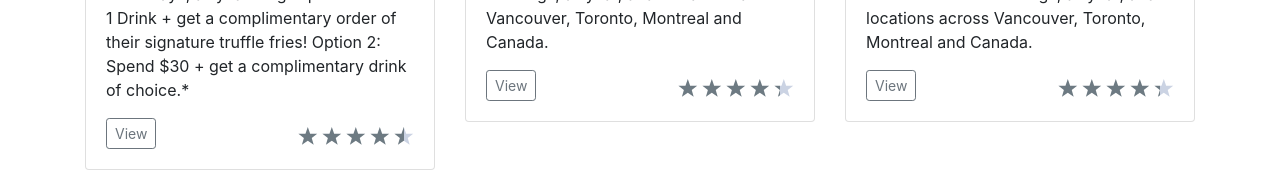
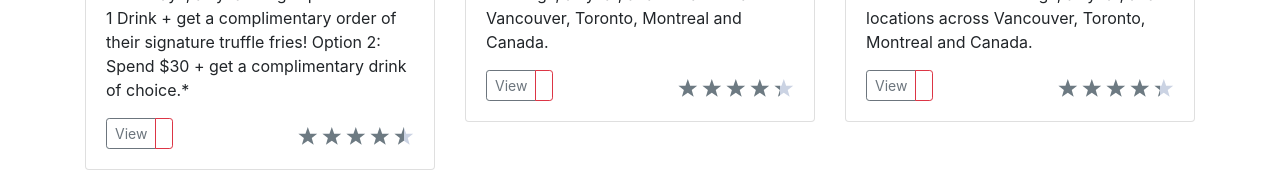
Before and after one commit to PhilipPhil/e-commerce, a React (Create React App) app in the folder app/: page / in a window 1280 px wide. Shown: the part 445-637 px from the top of the page. Built offline with nearby package versions, Linux system fonts and the light colour scheme; the HTML template or start-up script is replaced by a standard one.

Commit message:
Updates view button in shop component.

```diff
--- a/app/src/components/Main.js
+++ b/app/src/components/Main.js
@@ -41,13 +41,21 @@ class Main extends Component {
                 <div className="main-container">
                 <Header />
                 <Switch>
-                    <Route exact path="/" component={() => <Shop deals={this.state.deals} />}></Route>
-                    {/* <Route exact path = "/deals" component={() => <Shop deals={this.state.deals} />} /> */}
+
+                    <Route exact path="/" component={() => <Shop deals={this.state.deals} />} />
+
+                    <Route exact path='/deal'>
+                        <Redirect exact path="/" />
+                    </Route>
+                    <Route path='/deals'>
+                        <Redirect exact path="/" />
+                    </Route>
+
                     <Route path='/deal/:dealid' component={DealWithId} />
                     <Route path='/about' component={Home} />
                     <Route path='/Contact' component={ContactPage} />
                     <Route path='/error404' component={Error404} />
-                    <Redirect to="/error404" />
+                    <Redirect to='/error404' />
                 </Switch>
                 </div>
                 <Footer />
--- a/app/src/components/Shop.js
+++ b/app/src/components/Shop.js
@@ -1,17 +1,27 @@
 import React, { Component } from 'react';
 import StarRatings from 'react-star-ratings';
+import { Link } from 'react-router-dom';
+import { Button } from 'reactstrap';
+
 
 const CardComponent = (props) => {
   return (
     <div class="col-md-6 col-lg-4">
       <div class="card mb-4">
-        <img class="card-img-top" src={props.deal.logoimage} alt={props.deal.company}/>
+        <img class="card-img-top" src={props.deal.logoimage} alt={props.deal.company} />
         <div class="card-body">
           <h5 class="text-center">{props.deal.company}</h5>
           <p class="card-text">{props.deal.description}</p>
           <div class="d-flex justify-content-between align-items-center">
             <div class="align-self-center">
-              <button type="button" class="btn btn-sm btn-outline-secondary">View</button>
+            <div class="btn-group btn-group-sm" role="group" aria-label="...">
+                <Link className="btn btn-sm btn-outline-secondary" color="outline-secondary" outline to={`/deal/${props.deal.id}`} >View</Link>
+                <Button className="btn btn-sm btn-outline-danger" type="submit" color="outline-danger" outline ><i class="fa fa-heart" /></Button>
+            </div>
+
+
+
+              {/* <button type="button" class="btn btn-sm btn-outline-secondary">View</button> */}
             </div>
             <div className="align-self-center">
               <StarRatings rating={props.deal.rating} starDimension="20px" starSpacing="2px" />
--- a/app/src/components/include/Header.js
+++ b/app/src/components/include/Header.js
@@ -3,7 +3,6 @@ import { Nav, Navbar, NavbarBrand, NavbarToggler, Collapse, NavItem, Col } from
 import { NavLink } from 'react-router-dom';
 
 import {
-    Jumbotron,
     Button, Modal, ModalHeader, ModalBody,
     Form, FormGroup, Input, Label
 } from 'reactstrap';
@@ -39,9 +38,8 @@ class Header extends Component {
                 <Navbar dark expand className="top-nav">
                     <div className="container">
                         <Nav navbar className="ml-auto">
-                            <Button className="nav-link" outline onClick={this.toggleModal} style={{"border": "none", "outline": "none"}}><i class="fa fa-sign-in" /> LOGIN</Button>
-                            <Button className="nav-link" outline onClick={this.toggleModal} style={{"border": "none", "outline": "none"}}>REGISTER</Button>
-                            {/* <NavLink className="nav-link" exact to='/login'><i class="fa fa-sign-in" /> LOGIN</NavLink> */}
+                            <Button className="nav-link" outline onClick={this.toggleModal} style={{ "border": "none", "outline": "none" }}><i class="fa fa-sign-in" /> LOGIN</Button>
+                            <Button className="nav-link" outline onClick={this.toggleModal} style={{ "border": "none", "outline": "none" }}>REGISTER</Button>
                         </Nav>
                     </div>
                 </Navbar>
@@ -81,6 +79,7 @@ class Header extends Component {
                                 </Col>
                             </FormGroup>
                         </Form>
+
                     </ModalBody>
                 </Modal>
             </React.Fragment>
```
Lines whose indentation alone changed are shown as unchanged.
